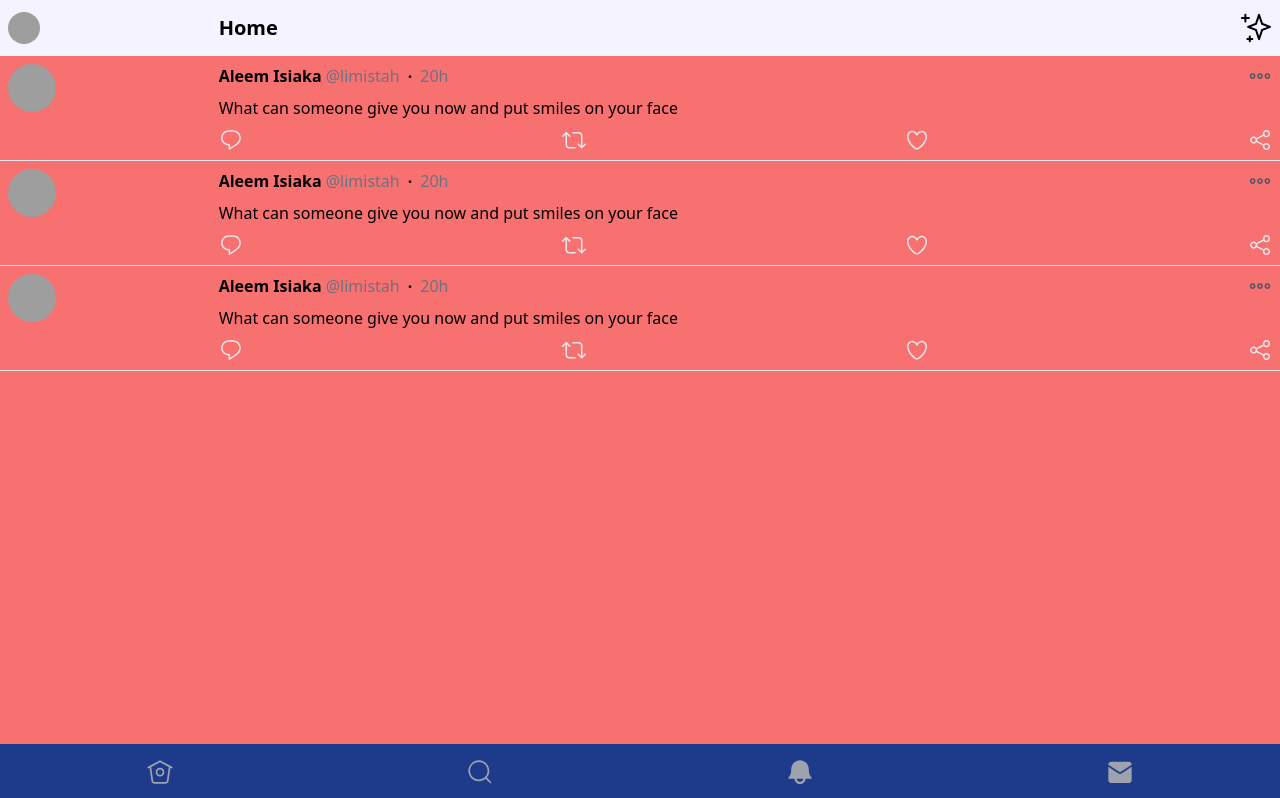
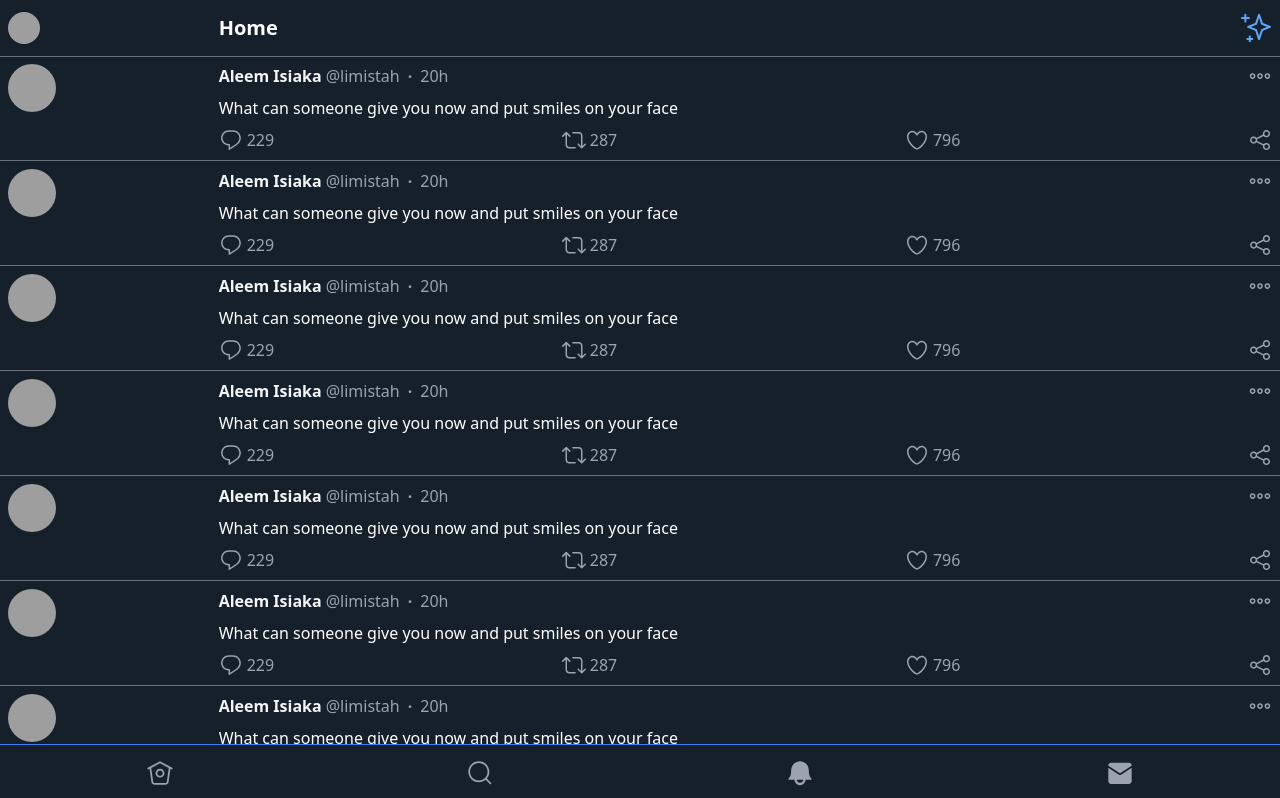
Before and after one commit to limistah/minimal-mobile-twitter, a Next.js app: page / in a window 1280 px wide. Shown: the top 798 px of the page. Built offline with nearby package versions, Linux system fonts and the light colour scheme; grey boxes are pictures that could not be loaded.

Commit message:
CustomSVG components

```diff
--- a/pages/components/NavBar.js
+++ b/pages/components/NavBar.js
@@ -2,7 +2,7 @@ import React from "react";
 
 function NavBar() {
   return (
-    <div className="grid grid-cols-4 items-center h-full">
+    <div className="grid grid-cols-4 items-center h-full border-t border-blue-500">
       <div className="flex items-center justify-center">
         <svg viewBox="0 0 24 24" className="h-7 w-7 fill-current text-gray-400">
           <g>
--- a/pages/components/TopBar.js
+++ b/pages/components/TopBar.js
@@ -1,8 +1,9 @@
 import React from "react";
+import StarSVG from "./svg/Star";
 
 function TopBar() {
   return (
-    <div className="flex px-2 py-3 items-center">
+    <div className="flex px-2 py-3 items-center border-b border-gray-500">
       <div className="w-2/12">
         <img
           src="https://pbs.twimg.com/profile_images/1236239360019902465/YGX5GnMP_bigger.jpg"
@@ -10,13 +11,10 @@ function TopBar() {
         />
       </div>
       <div className="flex justify-between flex-1 items-center">
-        <h1 className="font-extrabold text-xl">Home</h1>
-
-        <svg viewBox="0 0 24 24" className="h-8 w-8 text-blue-500">
-          <g>
-            <path d="M22.772 10.506l-5.618-2.192-2.16-6.5c-.102-.307-.39-.514-.712-.514s-.61.207-.712.513l-2.16 6.5-5.62 2.192c-.287.112-.477.39-.477.7s.19.585.478.698l5.62 2.192 2.16 6.5c.102.306.39.513.712.513s.61-.207.712-.513l2.16-6.5 5.62-2.192c.287-.112.477-.39.477-.7s-.19-.585-.478-.697zm-6.49 2.32c-.208.08-.37.25-.44.46l-1.56 4.695-1.56-4.693c-.07-.21-.23-.38-.438-.462l-4.155-1.62 4.154-1.622c.208-.08.37-.25.44-.462l1.56-4.693 1.56 4.694c.07.212.23.382.438.463l4.155 1.62-4.155 1.622zM6.663 3.812h-1.88V2.05c0-.414-.337-.75-.75-.75s-.75.336-.75.75v1.762H1.5c-.414 0-.75.336-.75.75s.336.75.75.75h1.782v1.762c0 .414.336.75.75.75s.75-.336.75-.75V5.312h1.88c.415 0 .75-.336.75-.75s-.335-.75-.75-.75zm2.535 15.622h-1.1v-1.016c0-.414-.335-.75-.75-.75s-.75.336-.75.75v1.016H5.57c-.414 0-.75.336-.75.75s.336.75.75.75H6.6v1.016c0 .414.335.75.75.75s.75-.336.75-.75v-1.016h1.098c.414 0 .75-.336.75-.75s-.336-.75-.75-.75z"></path>
-          </g>
-        </svg>
+        <h1 className="font-extrabold text-xl text-white">Home</h1>
+        <span className="text-blue-400 ">
+          <StarSVG />
+        </span>
       </div>
     </div>
   );
--- a/pages/components/Tweet.js
+++ b/pages/components/Tweet.js
@@ -1,8 +1,13 @@
 import React from "react";
+import ShareSVG from "./svg/Share";
+import LikeSVG from "./svg/Like";
+import RetweetSVG from "./svg/Retweet";
+import ReplySVG from "./svg/Reply";
+import TweetOptionsSVG from "./svg/TweetOptions";
 
 function Tweet() {
   return (
-    <div className="w-full border-b p-2 flex">
+    <div className="w-full p-2 flex border-b border-gray-500">
       <div className="w-2/12">
         <img
           src="https://pbs.twimg.com/profile_images/1236239360019902465/YGX5GnMP_bigger.jpg"
@@ -12,66 +17,36 @@ function Tweet() {
       <div className="w-10/12">
         <div className="w-full flex justify-between">
           <div className="">
-            <span className="font-semibold mr-1">Aleem Isiaka</span>
-            <span className="text-gray-500">@limistah</span>
-            <span className="mx-2 font-bold">·</span>
-            <span className="text-gray-500">20h</span>
+            <span className="font-semibold mr-1 text-gray-100">
+              Aleem Isiaka
+            </span>
+            <span className="text-gray-400">@limistah</span>
+            <span className="mx-2 font-bold text-gray-400">·</span>
+            <span className="text-gray-400">20h</span>
           </div>
 
-          <div>
-            <svg
-              viewBox="0 0 24 24"
-              className="text-gray-600 fill-current h-6 w-6"
-            >
-              <g>
-                <path d="M19.39 14.882c-1.58 0-2.862-1.283-2.862-2.86s1.283-2.862 2.86-2.862 2.862 1.283 2.862 2.86-1.284 2.862-2.86 2.862zm0-4.223c-.75 0-1.362.61-1.362 1.36s.61 1.36 1.36 1.36 1.362-.61 1.362-1.36-.61-1.36-1.36-1.36zM12 14.882c-1.578 0-2.86-1.283-2.86-2.86S10.42 9.158 12 9.158s2.86 1.282 2.86 2.86S13.578 14.88 12 14.88zm0-4.223c-.75 0-1.36.61-1.36 1.36s.61 1.362 1.36 1.362 1.36-.61 1.36-1.36-.61-1.363-1.36-1.363zm-7.39 4.223c-1.577 0-2.86-1.283-2.86-2.86S3.034 9.16 4.61 9.16s2.862 1.283 2.862 2.86-1.283 2.862-2.86 2.862zm0-4.223c-.75 0-1.36.61-1.36 1.36s.61 1.36 1.36 1.36 1.362-.61 1.362-1.36-.61-1.36-1.36-1.36z"></path>
-              </g>
-            </svg>
+          <div className="text-gray-400 hover:cursor-pointer">
+            <TweetOptionsSVG />
           </div>
         </div>
-        <div className="py-2">
+        <div className="py-2 text-white">
           <span>What can someone give you now and put smiles on your face</span>
         </div>
-        <div className="flex justify-between">
-          <div className="">
-            <svg
-              viewBox="0 0 24 24"
-              className="h-6 w-6 fill-current text-gray-200"
-            >
-              <g>
-                <path d="M14.046 2.242l-4.148-.01h-.002c-4.374 0-7.8 3.427-7.8 7.802 0 4.098 3.186 7.206 7.465 7.37v3.828c0 .108.044.286.12.403.142.225.384.347.632.347.138 0 .277-.038.402-.118.264-.168 6.473-4.14 8.088-5.506 1.902-1.61 3.04-3.97 3.043-6.312v-.017c-.006-4.367-3.43-7.787-7.8-7.788zm3.787 12.972c-1.134.96-4.862 3.405-6.772 4.643V16.67c0-.414-.335-.75-.75-.75h-.396c-3.66 0-6.318-2.476-6.318-5.886 0-3.534 2.768-6.302 6.3-6.302l4.147.01h.002c3.532 0 6.3 2.766 6.302 6.296-.003 1.91-.942 3.844-2.514 5.176z"></path>
-              </g>
-            </svg>
+        <div className="flex justify-between text-gray-400">
+          <div className="flex">
+            <ReplySVG />
+            <span className="ml-1">229</span>
           </div>
-          <div className="">
-            <svg
-              viewBox="0 0 24 24"
-              className="h-6 w-6 fill-current text-gray-200"
-            >
-              <g>
-                <path d="M23.77 15.67c-.292-.293-.767-.293-1.06 0l-2.22 2.22V7.65c0-2.068-1.683-3.75-3.75-3.75h-5.85c-.414 0-.75.336-.75.75s.336.75.75.75h5.85c1.24 0 2.25 1.01 2.25 2.25v10.24l-2.22-2.22c-.293-.293-.768-.293-1.06 0s-.294.768 0 1.06l3.5 3.5c.145.147.337.22.53.22s.383-.072.53-.22l3.5-3.5c.294-.292.294-.767 0-1.06zm-10.66 3.28H7.26c-1.24 0-2.25-1.01-2.25-2.25V6.46l2.22 2.22c.148.147.34.22.532.22s.384-.073.53-.22c.293-.293.293-.768 0-1.06l-3.5-3.5c-.293-.294-.768-.294-1.06 0l-3.5 3.5c-.294.292-.294.767 0 1.06s.767.293 1.06 0l2.22-2.22V16.7c0 2.068 1.683 3.75 3.75 3.75h5.85c.414 0 .75-.336.75-.75s-.337-.75-.75-.75z"></path>
-              </g>
-            </svg>
+          <div className="flex">
+            <RetweetSVG />
+            <span className="ml-1">287</span>
           </div>
-          <div className="">
-            <svg
-              viewBox="0 0 24 24"
-              className="h-6 w-6 fill-current text-gray-200"
-            >
-              <g>
-                <path d="M12 21.638h-.014C9.403 21.59 1.95 14.856 1.95 8.478c0-3.064 2.525-5.754 5.403-5.754 2.29 0 3.83 1.58 4.646 2.73.814-1.148 2.354-2.73 4.645-2.73 2.88 0 5.404 2.69 5.404 5.755 0 6.376-7.454 13.11-10.037 13.157H12zM7.354 4.225c-2.08 0-3.903 1.988-3.903 4.255 0 5.74 7.034 11.596 8.55 11.658 1.518-.062 8.55-5.917 8.55-11.658 0-2.267-1.823-4.255-3.903-4.255-2.528 0-3.94 2.936-3.952 2.965-.23.562-1.156.562-1.387 0-.014-.03-1.425-2.965-3.954-2.965z"></path>
-              </g>
-            </svg>
+          <div className="flex">
+            <LikeSVG />
+            <span className="ml-1">796</span>
           </div>
-          <div className="">
-            <svg
-              viewBox="0 0 24 24"
-              className="h-6 w-6 fill-current text-gray-200"
-            >
-              <g>
-                <path d="M18.466 14.928c-1.118 0-2.106.525-2.765 1.328l-6.587-3.358c.066-.27.11-.55.11-.842 0-.287-.042-.562-.106-.83l6.575-3.32c.658.81 1.65 1.34 2.774 1.34 1.978 0 3.586-1.606 3.586-3.58s-1.608-3.58-3.586-3.58-3.586 1.606-3.586 3.58c0 .314.054.614.13.904L8.463 9.876c-.656-.846-1.672-1.4-2.824-1.4-1.98 0-3.588 1.606-3.588 3.58s1.61 3.58 3.587 3.58c1.146 0 2.158-.55 2.815-1.39l6.56 3.343c-.08.294-.135.598-.135.918 0 1.974 1.608 3.58 3.586 3.58s3.586-1.606 3.586-3.58-1.61-3.58-3.586-3.58zm0-11.34c1.15 0 2.086.932 2.086 2.078s-.936 2.08-2.086 2.08-2.086-.934-2.086-2.08.935-2.08 2.086-2.08zM5.64 14.134c-1.15 0-2.088-.933-2.088-2.08s.937-2.08 2.087-2.08 2.085.935 2.085 2.08-.936 2.08-2.086 2.08zm12.826 6.452c-1.15 0-2.086-.933-2.086-2.08s.936-2.08 2.086-2.08 2.086.935 2.086 2.08-.936 2.08-2.086 2.08z"></path>
-              </g>
-            </svg>
+          <div className="flex">
+            <ShareSVG />
           </div>
         </div>
       </div>
--- /dev/null
+++ b/pages/components/svg/Like.js
@@ -0,0 +1,13 @@
+import React from "react";
+
+function Like() {
+  return (
+    <svg viewBox="0 0 24 24" className="h-6 w-6 fill-current ">
+      <g>
+        <path d="M12 21.638h-.014C9.403 21.59 1.95 14.856 1.95 8.478c0-3.064 2.525-5.754 5.403-5.754 2.29 0 3.83 1.58 4.646 2.73.814-1.148 2.354-2.73 4.645-2.73 2.88 0 5.404 2.69 5.404 5.755 0 6.376-7.454 13.11-10.037 13.157H12zM7.354 4.225c-2.08 0-3.903 1.988-3.903 4.255 0 5.74 7.034 11.596 8.55 11.658 1.518-.062 8.55-5.917 8.55-11.658 0-2.267-1.823-4.255-3.903-4.255-2.528 0-3.94 2.936-3.952 2.965-.23.562-1.156.562-1.387 0-.014-.03-1.425-2.965-3.954-2.965z"></path>
+      </g>
+    </svg>
+  );
+}
+
+export default Like;
--- /dev/null
+++ b/pages/components/svg/Reply.js
@@ -0,0 +1,13 @@
+import React from "react";
+
+function Reply() {
+  return (
+    <svg viewBox="0 0 24 24" className="h-6 w-6 fill-current">
+      <g>
+        <path d="M14.046 2.242l-4.148-.01h-.002c-4.374 0-7.8 3.427-7.8 7.802 0 4.098 3.186 7.206 7.465 7.37v3.828c0 .108.044.286.12.403.142.225.384.347.632.347.138 0 .277-.038.402-.118.264-.168 6.473-4.14 8.088-5.506 1.902-1.61 3.04-3.97 3.043-6.312v-.017c-.006-4.367-3.43-7.787-7.8-7.788zm3.787 12.972c-1.134.96-4.862 3.405-6.772 4.643V16.67c0-.414-.335-.75-.75-.75h-.396c-3.66 0-6.318-2.476-6.318-5.886 0-3.534 2.768-6.302 6.3-6.302l4.147.01h.002c3.532 0 6.3 2.766 6.302 6.296-.003 1.91-.942 3.844-2.514 5.176z"></path>
+      </g>
+    </svg>
+  );
+}
+
+export default Reply;
--- /dev/null
+++ b/pages/components/svg/Retweet.js
@@ -0,0 +1,13 @@
+import React from "react";
+
+function Retweet() {
+  return (
+    <svg viewBox="0 0 24 24" className="h-6 w-6 fill-current">
+      <g>
+        <path d="M23.77 15.67c-.292-.293-.767-.293-1.06 0l-2.22 2.22V7.65c0-2.068-1.683-3.75-3.75-3.75h-5.85c-.414 0-.75.336-.75.75s.336.75.75.75h5.85c1.24 0 2.25 1.01 2.25 2.25v10.24l-2.22-2.22c-.293-.293-.768-.293-1.06 0s-.294.768 0 1.06l3.5 3.5c.145.147.337.22.53.22s.383-.072.53-.22l3.5-3.5c.294-.292.294-.767 0-1.06zm-10.66 3.28H7.26c-1.24 0-2.25-1.01-2.25-2.25V6.46l2.22 2.22c.148.147.34.22.532.22s.384-.073.53-.22c.293-.293.293-.768 0-1.06l-3.5-3.5c-.293-.294-.768-.294-1.06 0l-3.5 3.5c-.294.292-.294.767 0 1.06s.767.293 1.06 0l2.22-2.22V16.7c0 2.068 1.683 3.75 3.75 3.75h5.85c.414 0 .75-.336.75-.75s-.337-.75-.75-.75z"></path>
+      </g>
+    </svg>
+  );
+}
+
+export default Retweet;
--- /dev/null
+++ b/pages/components/svg/Share.js
@@ -0,0 +1,13 @@
+import React from "react";
+
+function Share() {
+  return (
+    <svg viewBox="0 0 24 24" className="h-6 w-6 fill-current">
+      <g>
+        <path d="M18.466 14.928c-1.118 0-2.106.525-2.765 1.328l-6.587-3.358c.066-.27.11-.55.11-.842 0-.287-.042-.562-.106-.83l6.575-3.32c.658.81 1.65 1.34 2.774 1.34 1.978 0 3.586-1.606 3.586-3.58s-1.608-3.58-3.586-3.58-3.586 1.606-3.586 3.58c0 .314.054.614.13.904L8.463 9.876c-.656-.846-1.672-1.4-2.824-1.4-1.98 0-3.588 1.606-3.588 3.58s1.61 3.58 3.587 3.58c1.146 0 2.158-.55 2.815-1.39l6.56 3.343c-.08.294-.135.598-.135.918 0 1.974 1.608 3.58 3.586 3.58s3.586-1.606 3.586-3.58-1.61-3.58-3.586-3.58zm0-11.34c1.15 0 2.086.932 2.086 2.078s-.936 2.08-2.086 2.08-2.086-.934-2.086-2.08.935-2.08 2.086-2.08zM5.64 14.134c-1.15 0-2.088-.933-2.088-2.08s.937-2.08 2.087-2.08 2.085.935 2.085 2.08-.936 2.08-2.086 2.08zm12.826 6.452c-1.15 0-2.086-.933-2.086-2.08s.936-2.08 2.086-2.08 2.086.935 2.086 2.08-.936 2.08-2.086 2.08z"></path>
+      </g>
+    </svg>
+  );
+}
+
+export default Share;
--- /dev/null
+++ b/pages/components/svg/Star.js
@@ -0,0 +1,13 @@
+import React from "react";
+
+function Star() {
+  return (
+    <svg viewBox="0 0 24 24" className="h-8 w-8 fill-current">
+      <g>
+        <path d="M22.772 10.506l-5.618-2.192-2.16-6.5c-.102-.307-.39-.514-.712-.514s-.61.207-.712.513l-2.16 6.5-5.62 2.192c-.287.112-.477.39-.477.7s.19.585.478.698l5.62 2.192 2.16 6.5c.102.306.39.513.712.513s.61-.207.712-.513l2.16-6.5 5.62-2.192c.287-.112.477-.39.477-.7s-.19-.585-.478-.697zm-6.49 2.32c-.208.08-.37.25-.44.46l-1.56 4.695-1.56-4.693c-.07-.21-.23-.38-.438-.462l-4.155-1.62 4.154-1.622c.208-.08.37-.25.44-.462l1.56-4.693 1.56 4.694c.07.212.23.382.438.463l4.155 1.62-4.155 1.622zM6.663 3.812h-1.88V2.05c0-.414-.337-.75-.75-.75s-.75.336-.75.75v1.762H1.5c-.414 0-.75.336-.75.75s.336.75.75.75h1.782v1.762c0 .414.336.75.75.75s.75-.336.75-.75V5.312h1.88c.415 0 .75-.336.75-.75s-.335-.75-.75-.75zm2.535 15.622h-1.1v-1.016c0-.414-.335-.75-.75-.75s-.75.336-.75.75v1.016H5.57c-.414 0-.75.336-.75.75s.336.75.75.75H6.6v1.016c0 .414.335.75.75.75s.75-.336.75-.75v-1.016h1.098c.414 0 .75-.336.75-.75s-.336-.75-.75-.75z"></path>
+      </g>
+    </svg>
+  );
+}
+
+export default Star;
--- /dev/null
+++ b/pages/components/svg/TweetOptions.js
@@ -0,0 +1,13 @@
+import React from "react";
+
+function TweetOptions() {
+  return (
+    <svg viewBox="0 0 24 24" className="fill-current h-6 w-6">
+      <g>
+        <path d="M19.39 14.882c-1.58 0-2.862-1.283-2.862-2.86s1.283-2.862 2.86-2.862 2.862 1.283 2.862 2.86-1.284 2.862-2.86 2.862zm0-4.223c-.75 0-1.362.61-1.362 1.36s.61 1.36 1.36 1.36 1.362-.61 1.362-1.36-.61-1.36-1.36-1.36zM12 14.882c-1.578 0-2.86-1.283-2.86-2.86S10.42 9.158 12 9.158s2.86 1.282 2.86 2.86S13.578 14.88 12 14.88zm0-4.223c-.75 0-1.36.61-1.36 1.36s.61 1.362 1.36 1.362 1.36-.61 1.36-1.36-.61-1.363-1.36-1.363zm-7.39 4.223c-1.577 0-2.86-1.283-2.86-2.86S3.034 9.16 4.61 9.16s2.862 1.283 2.862 2.86-1.283 2.862-2.86 2.862zm0-4.223c-.75 0-1.36.61-1.36 1.36s.61 1.36 1.36 1.36 1.362-.61 1.362-1.36-.61-1.36-1.36-1.36z"></path>
+      </g>
+    </svg>
+  );
+}
+
+export default TweetOptions;
--- a/pages/index.js
+++ b/pages/index.js
@@ -6,15 +6,22 @@ export default function Home() {
   return (
     <>
       <div className="container mx-auto flex flex-col h-full relative">
-        <div className="w-100 h-14 bg-purple-50">
+        <div className="w-100 h-14 fixed bg-background inset-x-0 top-0">
           <TopBar />
         </div>
-        <div className="w-100 flex-1 bg-red-400">
+        <div className="w-100 flex-1 py-14 bg-background">
+          <Tweet />
+          <Tweet />
+          <Tweet />
+          <Tweet />
+          <Tweet />
+          <Tweet />
+          <Tweet />
           <Tweet />
           <Tweet />
           <Tweet />
         </div>
-        <div className="w-100 h-14 bg-blue-900">
+        <div className="w-100 h-14 fixed bg-background inset-x-0 bottom-0">
           <NavBar />
         </div>
       </div>
```
Also changed, not shown: tailwind.config.js (+8 -2 lines).
